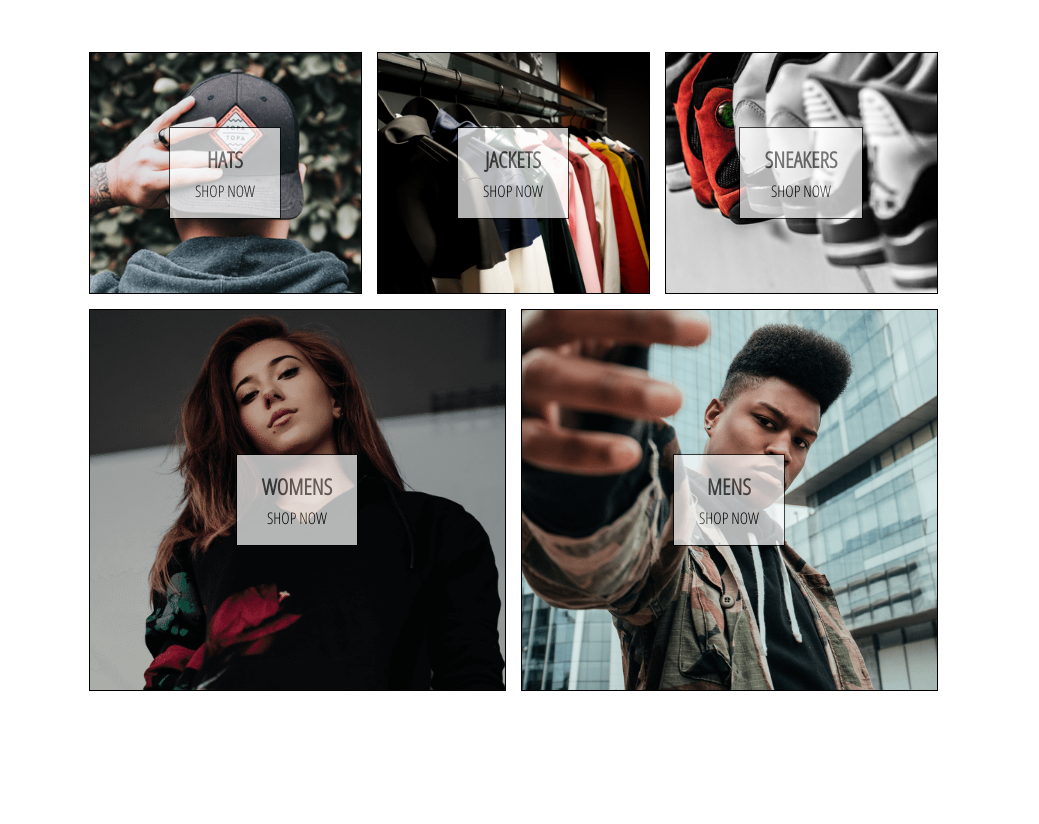
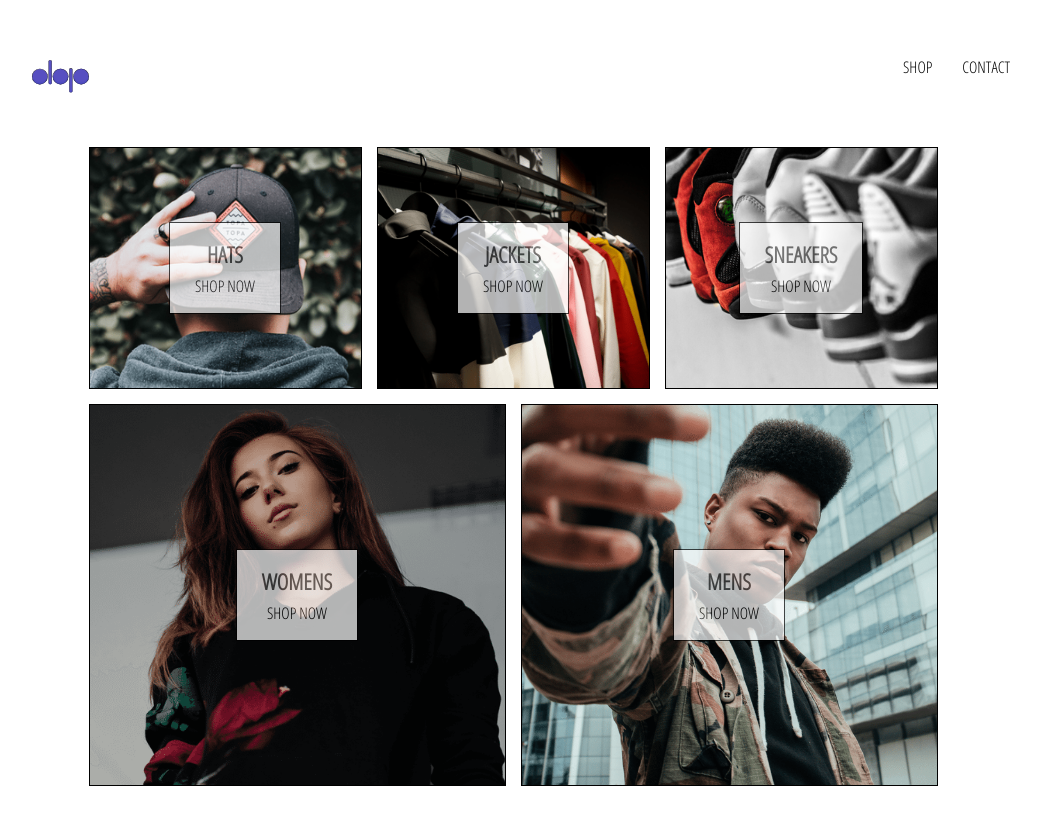
Before and after one commit to byronPantoja/dbp-apparel, a React (Create React App) app: page / in a window 1280 px wide. Shown: the top 824 px of the page, without its empty margins (127-1166 px from the left). Before the commit the page ends 800 px from the top, so only its background shows below. Built offline with nearby package versions, Linux system fonts and the light colour scheme.

Commit message:
Adding header files and links to home, shop, and contacts

```diff
--- a/src/App.css
+++ b/src/App.css
@@ -2,3 +2,8 @@
     font-family: 'Open Sans Condensed';
     padding: 2rem 8rem;
 }
+
+a {
+    text-decoration: none;
+    color: black;
+}
--- a/src/App.js
+++ b/src/App.js
@@ -5,10 +5,12 @@
 
 import HomePage from './pages/homepage/homepage.component';
 import ShopPage from './pages/shop/shop.component';
+import Header from './components/header/header.component';
 
 function App() {
 	return (
 		<div>
+			<Header />
 			<Switch>
 				<Route exact path='/' component={HomePage} />
 				<Route path='/shop' component={ShopPage} />
--- /dev/null
+++ b/src/components/header/header.component.jsx
@@ -0,0 +1,24 @@
+import React from 'react';
+import { Link } from 'react-router-dom';
+
+import { ReactComponent as Logo } from '../../assets/dbp2020.svg';
+
+import './header.styles.scss';
+
+const Header = () => (
+	<div className='header'>
+		<Link className='logo-container' to='/'>
+			<Logo className='logo' />
+		</Link>
+		<div className='options'>
+			<Link className='option' to='/shop'>
+				SHOP
+			</Link>
+			<Link className='option' to='/contact'>
+				CONTACT
+			</Link>
+		</div>
+	</div>
+);
+
+export default Header;
--- /dev/null
+++ b/src/components/header/header.styles.scss
@@ -0,0 +1,22 @@
+.header {
+    height: 70px;
+    width: 100%;
+    display: flex;
+    justify-content: space-between;
+    margin-bottom: 25px;
+    .logo-container {
+        height: 100%;
+        width: 70px;
+        padding: 25px;
+    }
+    .options {
+        width: 50%;
+        height: 100%;
+        display: flex;
+        align-items: center;
+        justify-content: flex-end;
+        .option {
+            padding: 10px 15px;
+        }
+    }
+}
```
Also changed, not shown: src/assets/dbp2020.svg (added).
